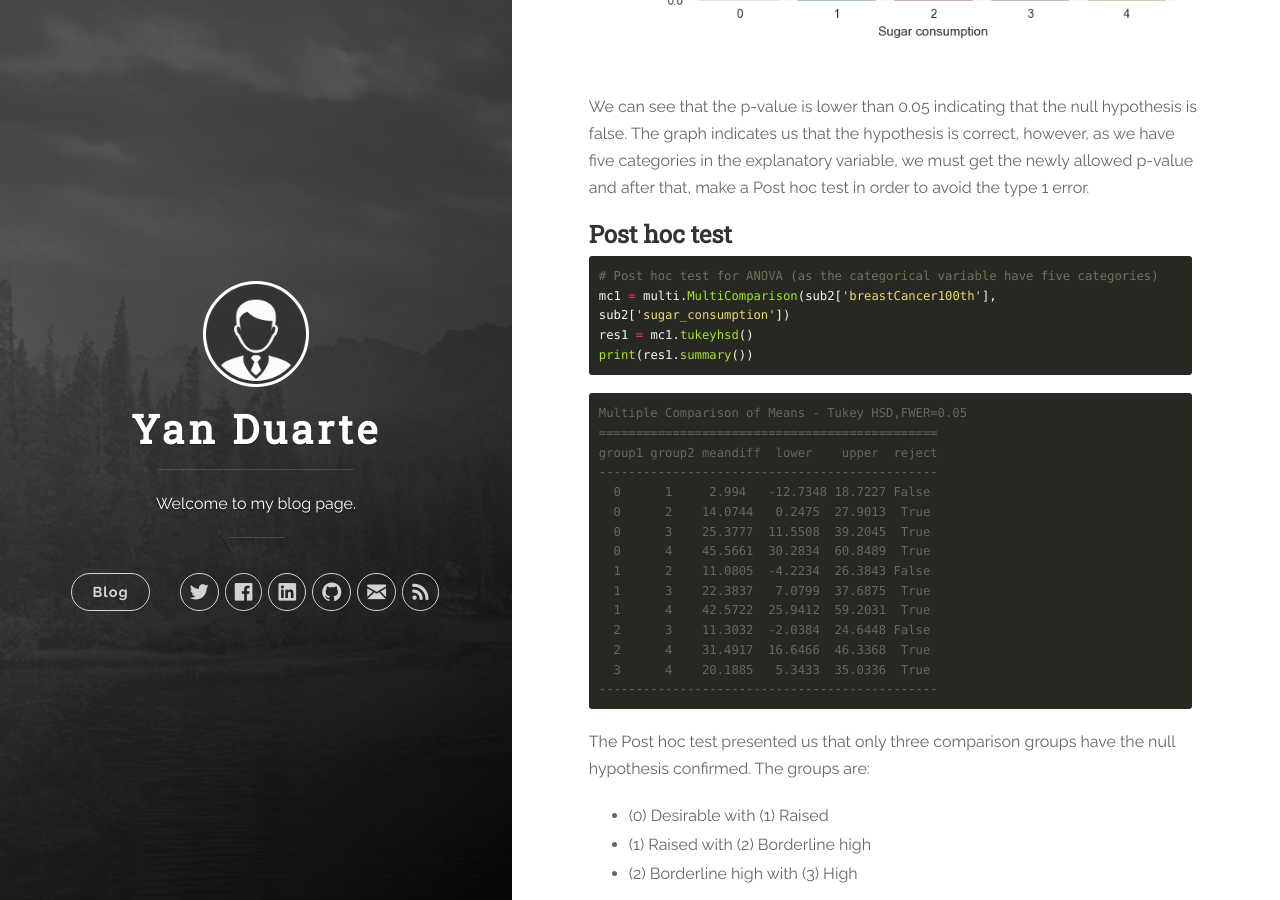
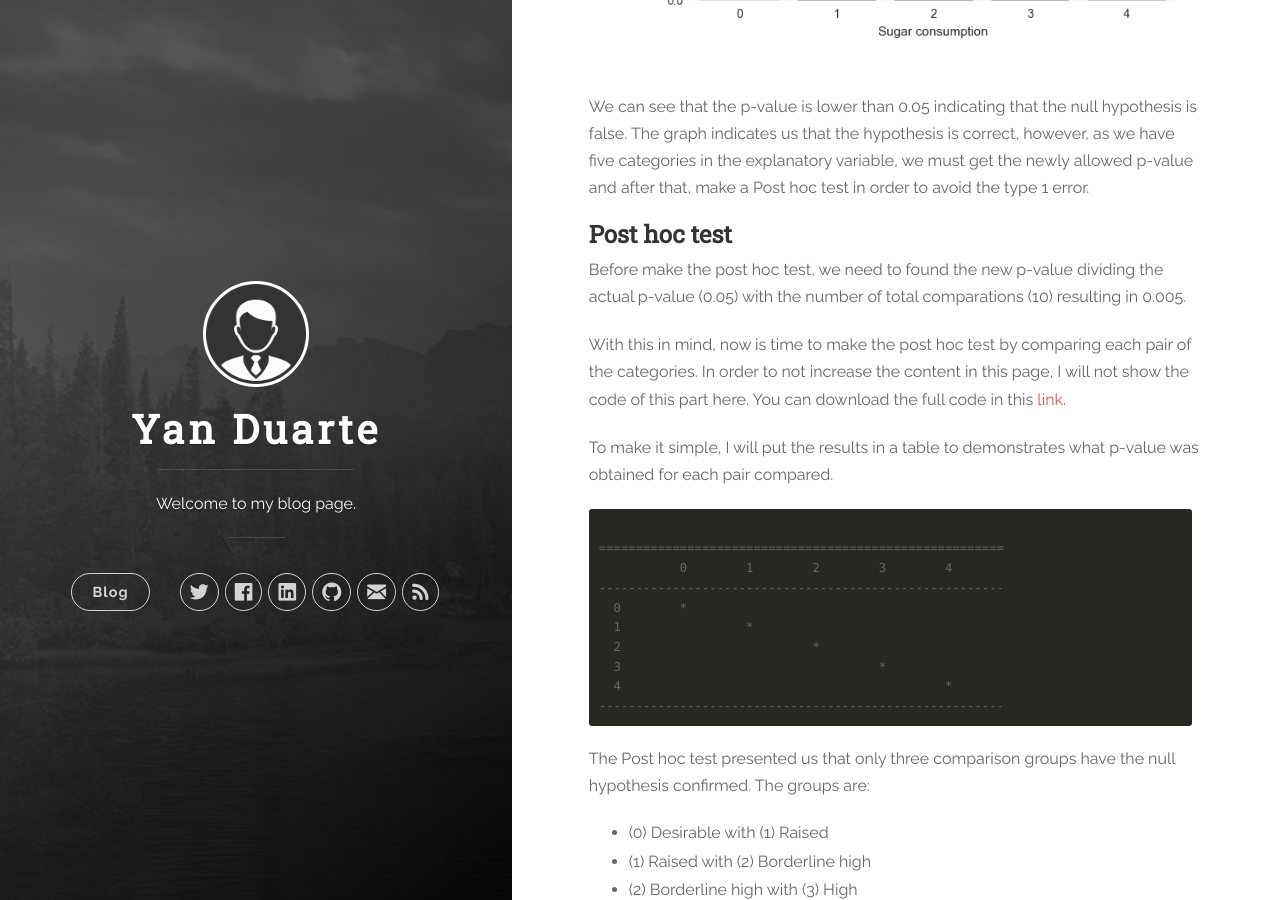
Before and after one commit to yan-duarte/yan-duarte.github.io, a Jekyll site: the page built from _posts/2016-08-06-DAT-Assignment2.md, in a window 1280 px wide and 900 px high, scrolled down 3404 px. Built offline with Jekyll 4.4.1, drawn with Linux system fonts in a browser that asks for light colours; nearby versions of some CDN libraries.

Commit message:
Updated 2016-08-06-DAT-Assignment2.md

````diff
--- a/_posts/2016-08-06-DAT-Assignment2.md
+++ b/_posts/2016-08-06-DAT-Assignment2.md
@@ -127,29 +127,24 @@ The graph indicates us that the hypothesis is correct, however, as we have five
 
 ## **Post hoc test**
 
-```python
-# Post hoc test for ANOVA (as the categorical variable have five categories)
-mc1 = multi.MultiComparison(sub2['breastCancer100th'], sub2['sugar_consumption'])
-res1 = mc1.tukeyhsd()
-print(res1.summary())
+Before make the post hoc test, we need to found the new p-value dividing the actual p-value (0.05) with the number of total comparations (10) resulting in 0.005.
+
+With this in mind, now is time to make the post hoc test by comparing each pair of the categories.
+In order to not increase the content in this page, I will not show the code of this part here. You can download the full code in this [link](https://yan-duarte.github.io/archives/dat-assignment2.py).
+
+To make it simple, I will put the results in a table to demonstrates what p-value was obtained for each pair compared.
+
 ```
 
-```
-Multiple Comparison of Means - Tukey HSD,FWER=0.05
-==============================================
-group1 group2 meandiff  lower    upper  reject
-----------------------------------------------
-  0      1     2.994   -12.7348 18.7227 False
-  0      2    14.0744   0.2475  27.9013  True
-  0      3    25.3777  11.5508  39.2045  True
-  0      4    45.5661  30.2834  60.8489  True
-  1      2    11.0805  -4.2234  26.3843 False
-  1      3    22.3837   7.0799  37.6875  True
-  1      4    42.5722  25.9412  59.2031  True
-  2      3    11.3032  -2.0384  24.6448 False
-  2      4    31.4917  16.6466  46.3368  True
-  3      4    20.1885   5.3433  35.0336  True
-----------------------------------------------
+=======================================================
+           0        1        2        3        4
+-------------------------------------------------------
+  0        *
+  1                 *
+  2                          *
+  3                                   *
+  4                                            *
+-------------------------------------------------------
 ```
 
 The Post hoc test presented us that only three comparison groups have the null hypothesis confirmed. The groups are:
````
